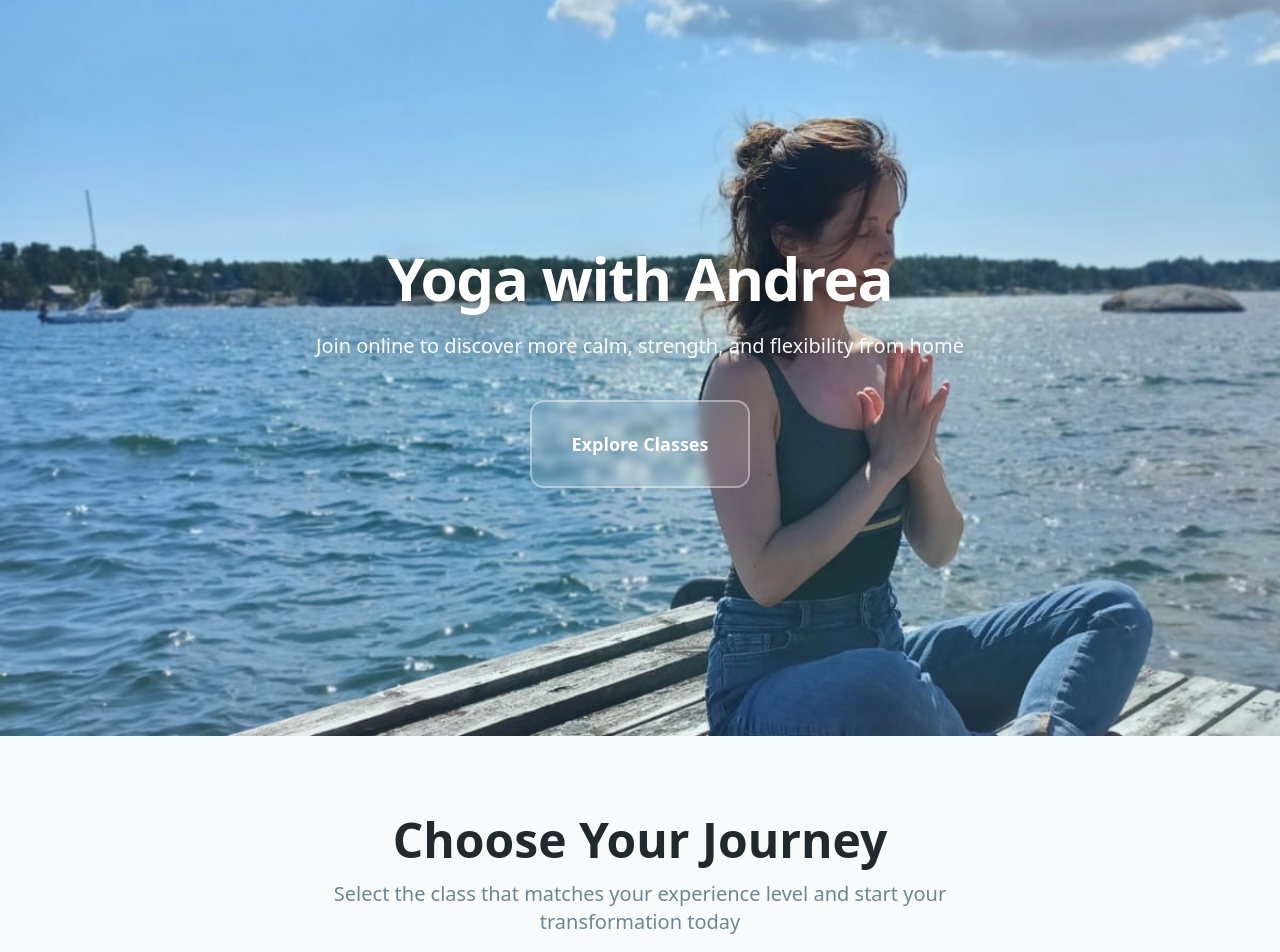
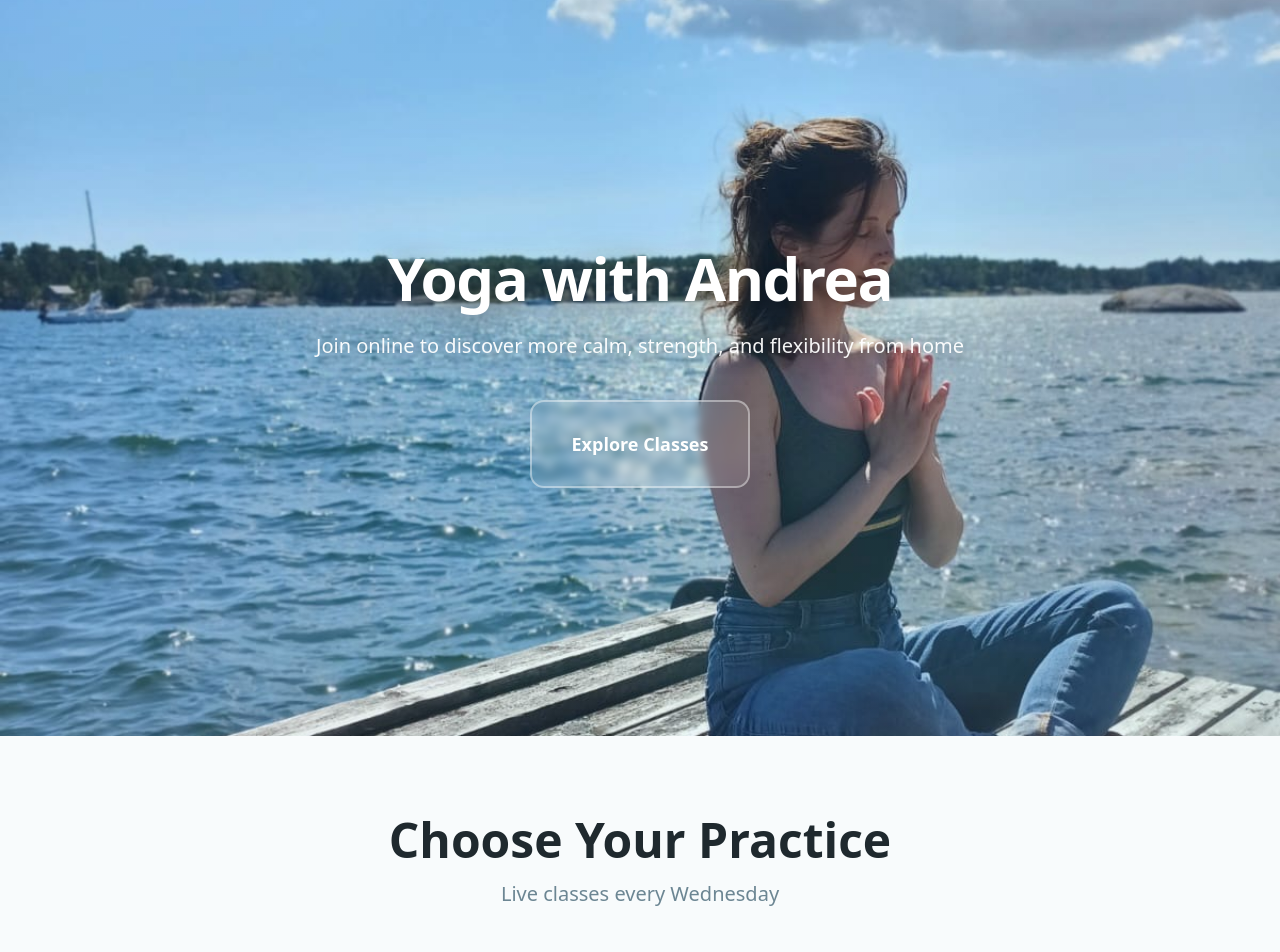
Before and after one commit to Lovable-projects-yoga/project-nexus-vibe2, a React (Vite) app: page / in a window 1280 px wide. Shown: the top 952 px of the page. Built offline with nearby package versions, Linux system fonts and the light colour scheme; the HTML template or start-up script is replaced by a standard one.

Commit message:
Update hero section text

```diff
--- a/src/pages/Index.tsx
+++ b/src/pages/Index.tsx
@@ -52,10 +52,10 @@ const Index = () => {
         <div className="max-w-7xl mx-auto">
           <div className="text-center mb-16">
             <h2 className="text-4xl md:text-5xl font-bold mb-4 text-foreground">
-              Choose Your Journey
+              Choose Your Practice
             </h2>
             <p className="text-xl text-muted-foreground max-w-2xl mx-auto">
-              Select the class that matches your experience level and start your transformation today
+              Live classes every Wednesday
             </p>
           </div>
 
```
